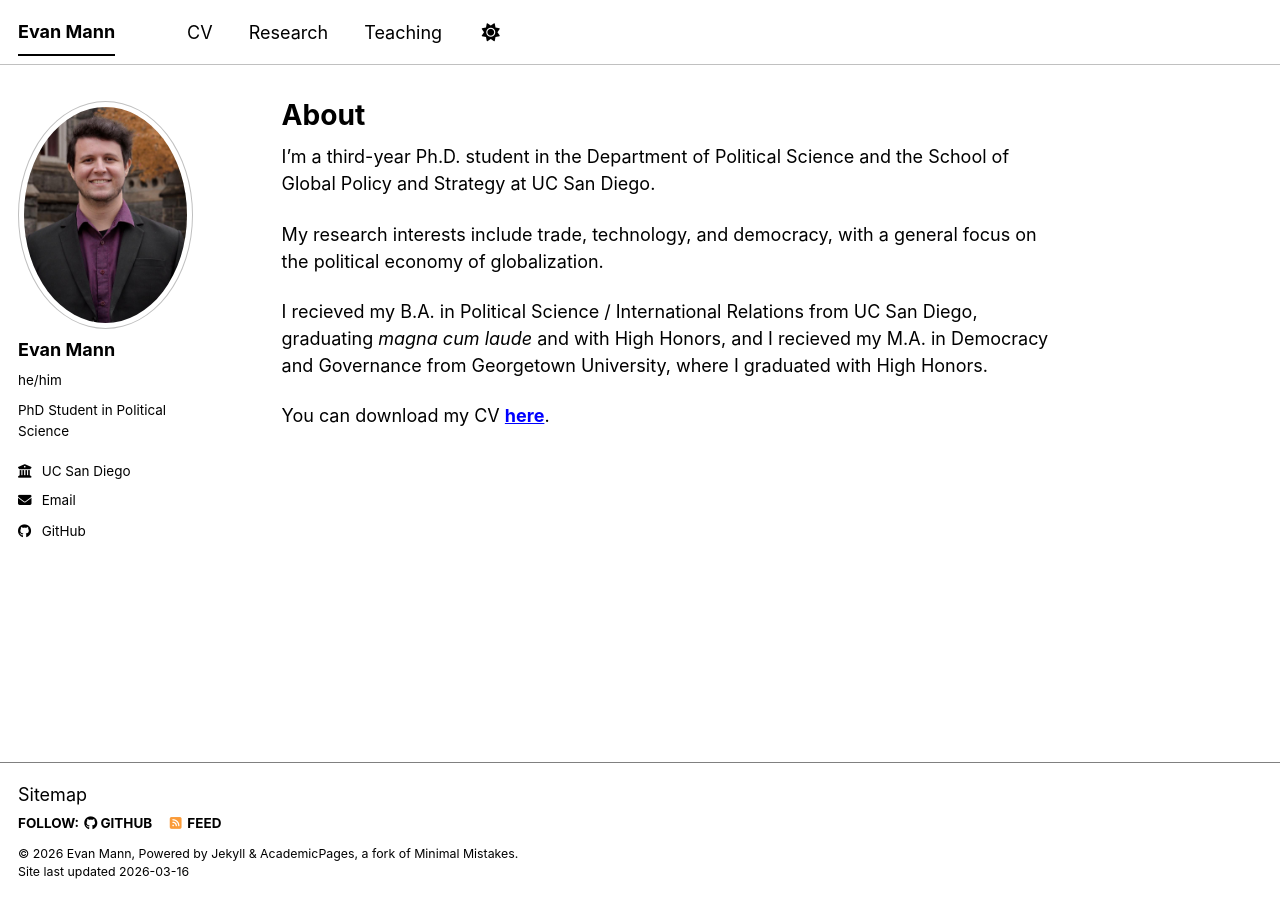
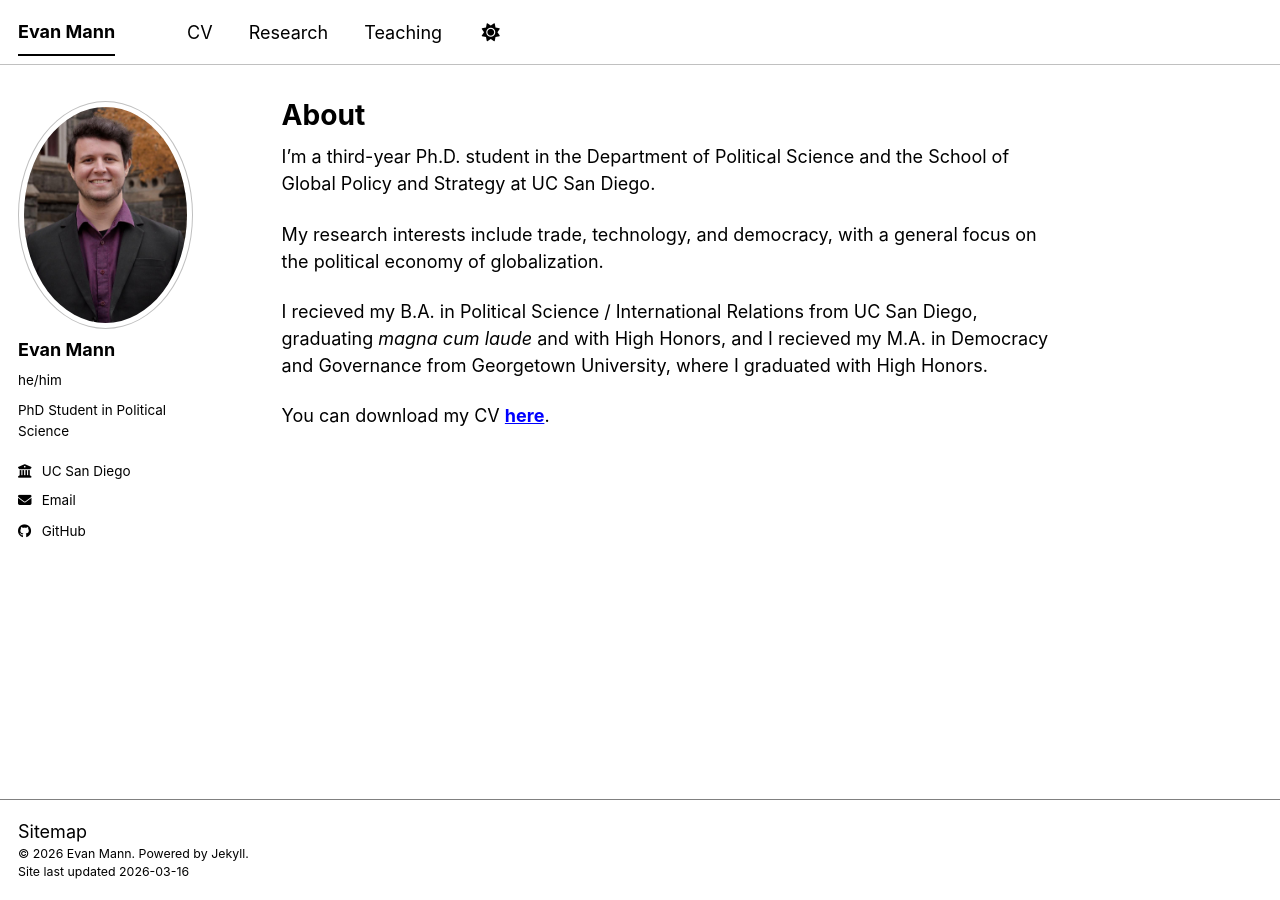
Before and after one commit to ecmannn/ecmannn.github.io, a Jekyll site: the page built from index.md, in a window 1280 px wide. Built offline with Jekyll 4.4.1, drawn with Linux system fonts in a browser that asks for light colours; a script bundle is joined from its source files by our own code; library files that are not in the unit come from our copies.

Commit message:
footer tweaks

```diff
--- a/_config.yml
+++ b/_config.yml
@@ -125,7 +125,7 @@
       options:
         format           : "iso8601" # "iso8601" (default), "timestamp-seconds", "timestamp-milliseconds"
 atom_feed:
-  hide                   : false     # change to true to hide the RSS feed in the footer
+  hide                   : true     # change to true to hide the RSS feed in the footer
   path                   : # blank (default) uses feed.xml
 
 
--- a/_includes/footer.html
+++ b/_includes/footer.html
@@ -1,25 +1,7 @@
 {% include base_path %}
 
-{% if site.author.github or site.author.bitbucket or site.atom_feed.hide != true %}
-<div class="page__footer-follow">
-  <ul class="social-icons">
-    {% if site.data.ui-text[site.locale].follow_label %}
-      <li><strong>{{ site.data.ui-text[site.locale].follow_label }}</strong></li>
-    {% endif %}
-    {% if site.author.github %}
-      <li><a href="https://github.com/{{ site.author.github }}"><i class="fab fa-github" aria-hidden="true"></i> GitHub</a></li>
-    {% endif %}
-    {% if site.author.bitbucket %}
-      <li><a href="https://bitbucket.org/{{ site.author.bitbucket }}"><i class="fab fa-bitbucket" aria-hidden="true"></i> Bitbucket</a></li>
-    {% endif %}
-    {% if site.atom_feed.hide != true %}
-    <li><a href="{% if site.atom_feed.path %}{{ site.atom_feed.path }}{% else %}{{ base_path }}/feed.xml{% endif %}"><i class="fa fa-fw fa-rss-square" aria-hidden="true"></i> {{ site.data.ui-text[site.locale].feed_label | default: "Feed" }}</a></li>
-    {% endif %}
-  </ul>
-</div>
-{% endif %}
-
 <div class="page__footer-copyright">
-  &copy; {{ site.time | date: '%Y' }} {{ site.name | default: site.title }}, {{ site.data.ui-text[site.locale].powered_by | default: "Powered by" }} <a href="https://jekyllrb.com" rel="nofollow">Jekyll</a> &amp; <a href="https://github.com/academicpages/academicpages.github.io">AcademicPages</a>, a fork of <a href="https://mademistakes.com/work/minimal-mistakes-jekyll-theme/" rel="nofollow">Minimal Mistakes</a>.<br />
+  &copy; {{ site.time | date: '%Y' }} {{ site.name | default: site.title }}.
+  Powered by <a href="https://jekyllrb.com" rel="nofollow">Jekyll</a>.<br />
   Site last updated {{ "now" | date: '%Y-%m-%d' }}
 </div>
```
